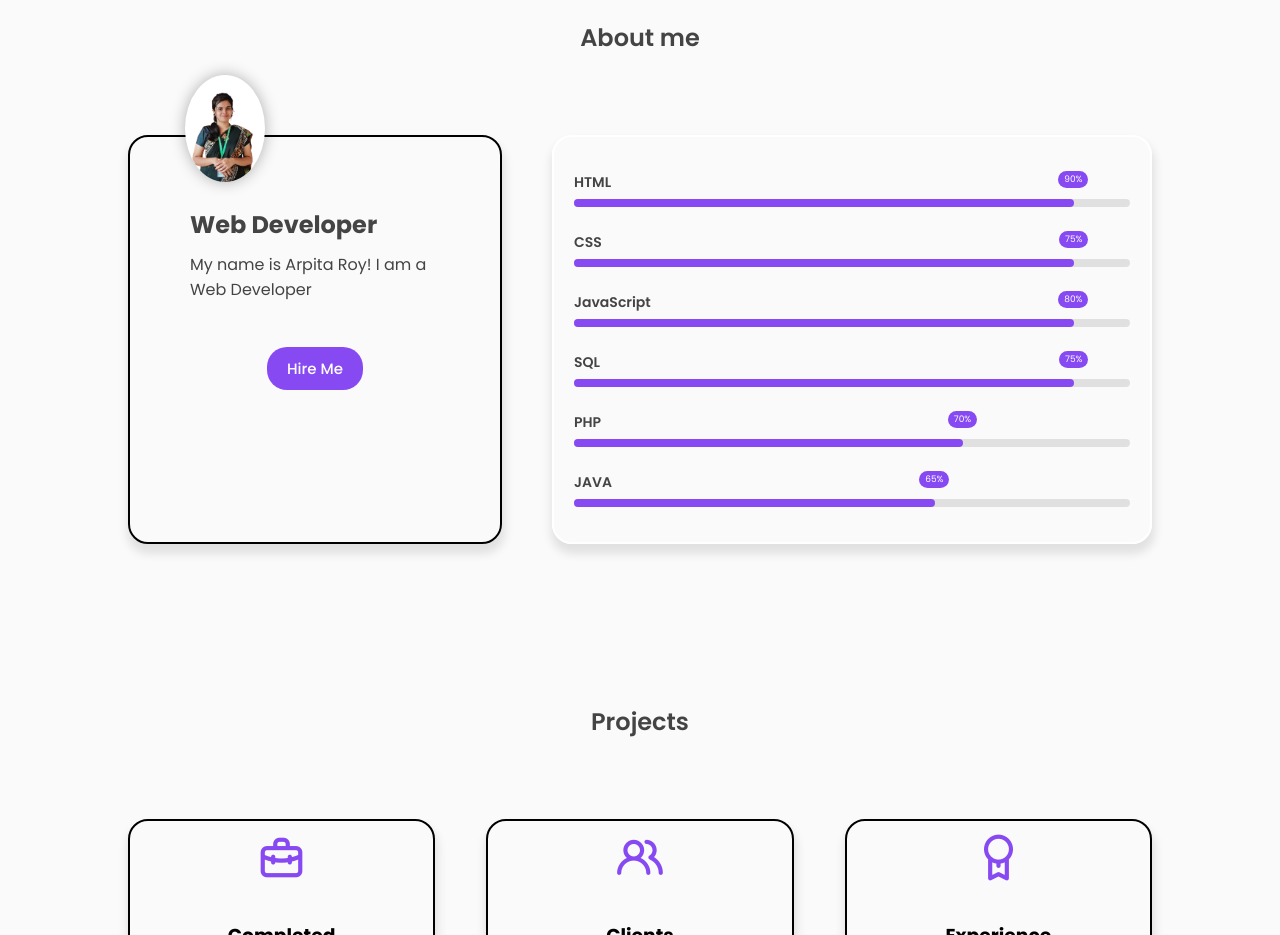
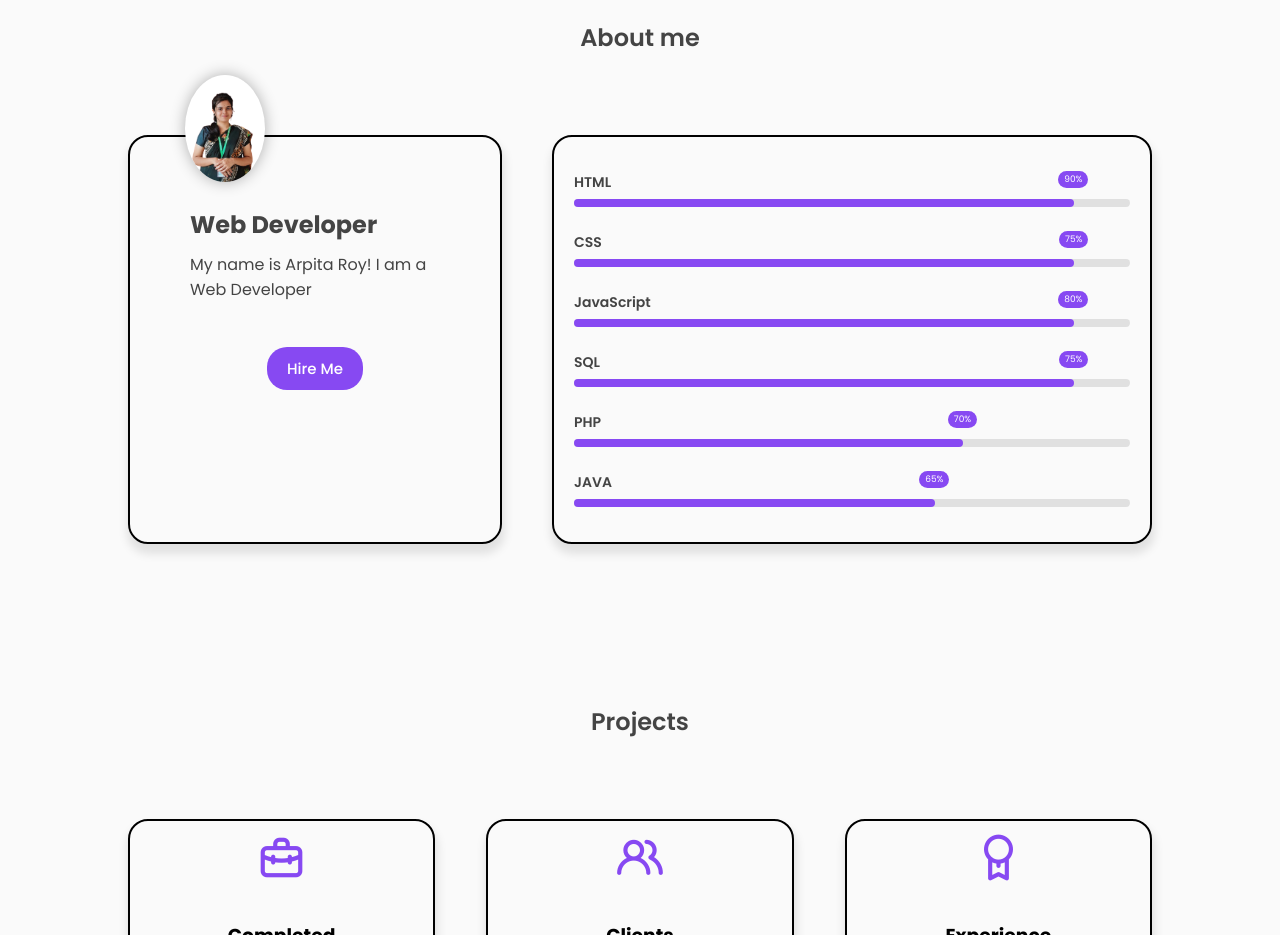
Before and after one commit to arpitaroyarpu/Arpi-Protfolio, a plain HTML site: page index.html in a window 1280 px wide. Shown: the part 860-1795 px from the top of the page. Drawn offline with nearby package versions, Linux system fonts and the light colour scheme; a web font is replaced by a local one.

Commit message:
Update style.css

```diff
--- a/style.css
+++ b/style.css
@@ -447,7 +447,7 @@ i {
   background: transparent;
   box-shadow: 1px 8px 10px 2px var(--first-shadow);
   padding: 10px 20px;
-  border: 2px solid #fff;
+  border: 2px solid #000;
   border-radius: 20px;
 }
 
```
